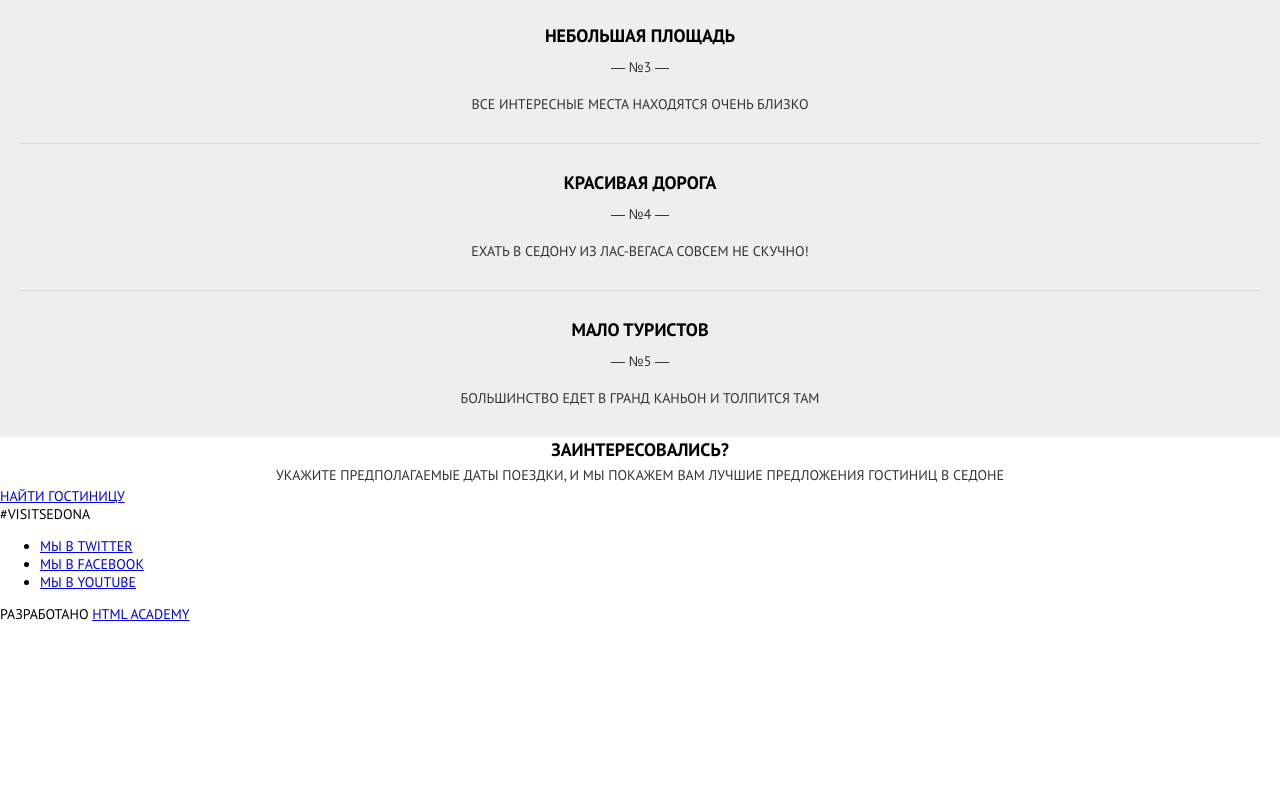
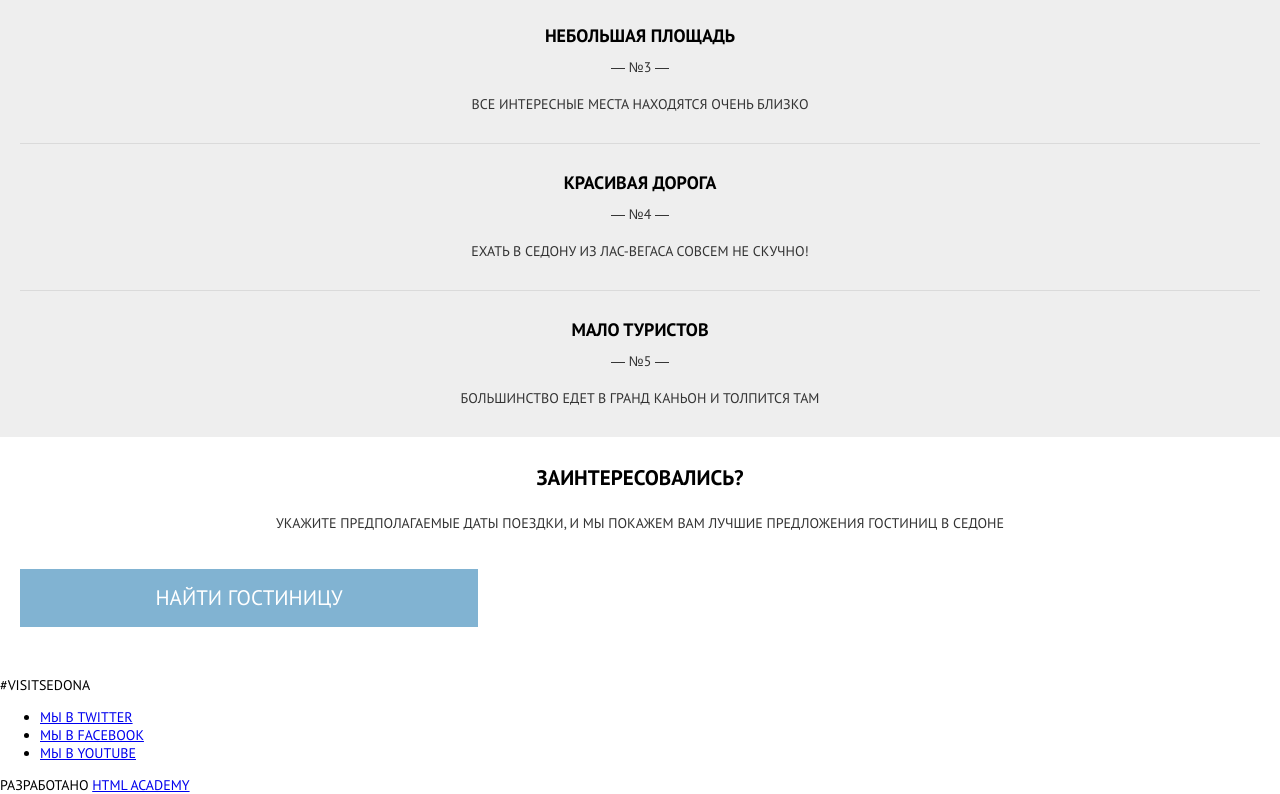
Before and after one commit to dvdvdmt/553271-sedona, a website: page source/index.html in a window 1280 px wide. Shown: the part 2002-2796 px from the top of the page. Before the commit the page ends 2625 px from the top, so only its background shows below. Drawn offline with nearby package versions, Linux system fonts and the light colour scheme; files that its build step writes are made by us from their sources.

Commit message:
Add styles for .interested block
module3-task1

```diff
--- a/source/index.html
+++ b/source/index.html
@@ -77,14 +77,14 @@
       </li>
     </ul>
   </section>
-  <section class="page-section">
-    <div class="interested">
-      <h2 class="interested__title title">Заинтересовались?</h2>
-      <p class="interested__text text">
+  <section class="page-section interested">
+    <div class="interested__message">
+      <h2 class="interested__title">Заинтересовались?</h2>
+      <p class="interested__text">
         Укажите предполагаемые даты поездки, и мы покажем вам лучшие предложения гостиниц в Седоне
       </p>
     </div>
-    <a href="#" class="interested__find-hotel button">Найти гостиницу</a>
+    <a href="#" class="button">Найти гостиницу</a>
   </section>
   <section class="location"></section>
 </main>
--- /dev/null
+++ b/source/less/button.less
@@ -0,0 +1,28 @@
+@import "colors";
+
+.button {
+  display: flex;
+  justify-content: center;
+  align-items: center;
+  color: white;
+  text-decoration: none;
+  font-size: 21px;
+  line-height: 26px;
+  height: 58px;
+  min-width: 100px;
+  max-width: 458px;
+  background-color: @light-blue;
+
+  &:hover {
+    background-color: @fountain-blue;
+  }
+
+  &:active {
+    background-color: @steel-blue;
+    color: fade(white, 30%);
+  }
+
+  &[disabled] {
+    background-color: @mercury-gray;
+  }
+}
--- a/source/less/colors.less
+++ b/source/less/colors.less
@@ -1,4 +1,7 @@
 @light-blue: #81b3d2;
+@fountain-blue: #669ec0;
+@steel-blue: #5496bd;
 @dark-gray: #333333;
 @alto-gray: #dadada;
+@mercury-gray: #e5e5e5;
 @light-gray: #eeeeee;
--- /dev/null
+++ b/source/less/interested.less
@@ -0,0 +1,20 @@
+@import "typography";
+
+.interested {
+  padding: 28px 20px 49px;
+}
+
+.interested__message {
+  padding-bottom: 34px;
+}
+
+.interested__title {
+  .title();
+  .title--large();
+  margin-bottom: 20px;
+}
+
+.interested__text {
+  .text();
+  line-height: 24px;
+}
--- a/source/less/style.less
+++ b/source/less/style.less
@@ -9,3 +9,5 @@
 @import "city-features";
 @import "image";
 @import "other-features";
+@import "interested";
+@import "button";
--- a/source/less/typography.less
+++ b/source/less/typography.less
@@ -8,6 +8,10 @@
   text-align: center;
 }
 
+.title--large {
+  font-size: 21px;
+}
+
 .text {
   margin: 0;
   color: @dark-gray;
```
